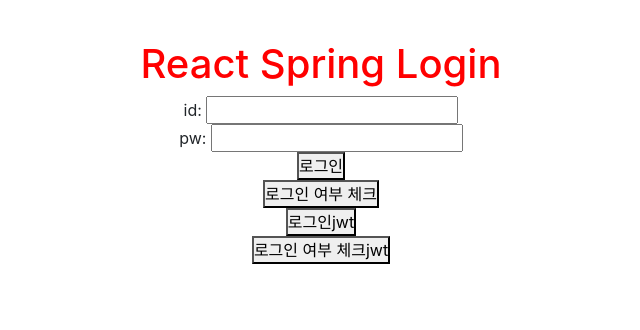
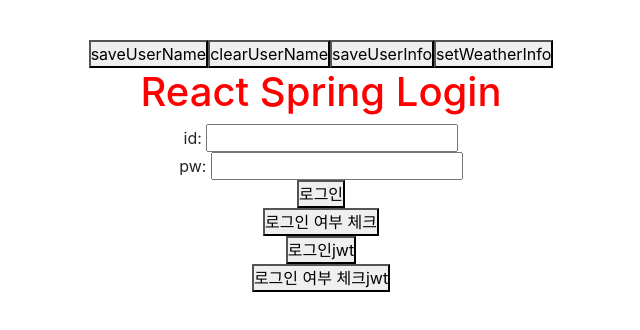
Before and after one commit to psm0419/react-study, a React (Create React App) app: page / in a window 1280 px wide. Shown: the top 330 px of the page, without its empty margins (319-959 px from the left). Built offline with nearby package versions, Linux system fonts and the light colour scheme.

Commit message:
redux 사용하기

```diff
--- a/package.json
+++ b/package.json
@@ -3,6 +3,7 @@
   "version": "0.1.0",
   "private": true,
   "dependencies": {
+    "@reduxjs/toolkit": "^2.6.0",
     "@testing-library/jest-dom": "^5.17.0",
     "@testing-library/react": "^13.4.0",
     "@testing-library/user-event": "^13.5.0",
@@ -11,11 +12,12 @@
     "react": "^18.3.1",
     "react-bootstrap": "^2.10.6",
     "react-dom": "^18.3.1",
+    "react-redux": "^9.2.0",
     "react-router-dom": "^6.28.0",
     "react-scripts": "5.0.1",
     "web-vitals": "^2.1.4"
   },
-  "proxy":"http://localhost:8080",
+  "proxy": "http://localhost:8080",
   "scripts": {
     "start": "react-scripts start",
     "build": "react-scripts build",
--- a/src/react_spring/AppRS.js
+++ b/src/react_spring/AppRS.js
@@ -101,4 +101,6 @@
 
 }
 // npm install axios 설치
+// npm install react-redux
+// npm install @reduxjs/toolkit
 export default AppRS;
--- a/src/react_spring/Login.js
+++ b/src/react_spring/Login.js
@@ -1,12 +1,48 @@
 import { useState } from "react";
 import axios from "axios";
+import { useSelector, useDispatch } from "react-redux";
+import { saveUserName, clearUserName, saveUserInfo, setWeatherInfo } from "./store/store";
 
 function Login() {
+    // redux store에 있는 slice에 값 변경 등의 action 함수를 호출하려면
+    // dispatch에 감싸서 요청
+    let dispatch = useDispatch();
+
+    //redux에 저장된 상태값 접근(사용)
+    let reduxState = useSelector((state) => { return state })
+    console.log(reduxState);
+    console.log(reduxState.user);
+    console.log(reduxState.weather);
+    let user = useSelector((state) => { return state.user })
+    let weather = useSelector((state) => { return state.weather })
+    console.log(user);
+    console.log(weather);
+
     let [id, setId] = useState('');
     let [pw, setPw] = useState('');
 
     return (
         <div>
+            <button onClick={() => {
+                dispatch(saveUserName('abc'));
+                console.log(user);
+            }}>saveUserName</button>
+
+            <button onClick={() => {
+                dispatch(clearUserName());
+                console.log(user);
+            }}>clearUserName</button>
+
+            <button onClick={() => {
+                dispatch(saveUserInfo({ id: 'abc', name: 'Bob' }));
+                console.log(user);
+            }}>saveUserInfo</button>
+
+            <button onClick={() => {
+                dispatch(setWeatherInfo({ weather: 'rainy', temperature: '5', humdt: '80' }));
+                console.log(weather);
+            }}>setWeatherInfo</button>
+
             <h1>React Spring Login</h1>
 
             id: <input type="text" onChange={(e) => {
@@ -88,9 +124,9 @@
                         param1: "abc"
                     },
                     {
-                        headers : {
-                            "Content-Type":"application/json",
-                            "Authorization":"Bearer " + localStorage.getItem("accessToken")
+                        headers: {
+                            "Content-Type": "application/json",
+                            "Authorization": "Bearer " + localStorage.getItem("accessToken")
                         }
                     }
                 )
--- /dev/null
+++ b/src/react_spring/store/store.js
@@ -0,0 +1,91 @@
+import {configureStore, createSlice} from '@reduxjs/toolkit';
+
+//let [username, setUsername] = useState('tom');
+
+let userSlice = createSlice({
+    name: 'username',
+    initialState: 'tom',
+    reducers: {
+        saveUserName(state, action){
+
+            console.log(action.payload);
+            //action.payload = 매개변수로 들어온 'abc'
+
+            // return state + 'add';
+            return action.payload; // -> state 변수 값으로 저장
+        },
+        clearUserName(state){
+            return "clean";
+        },
+        saveUserInfo(state, action){
+
+            console.log(action.payload);
+            console.log(action.payload.id);
+            console.log(action.payload.name);
+
+            let{id, name} = action.payload;
+            console.log(id);
+            console.log(name);
+
+            return state;
+        }
+    }
+})
+//store 전체 기준 리덕스 저장 객체
+export let {saveUserName, clearUserName, saveUserInfo, } = userSlice.actions;
+//actions : 상태관리하는  slice(변수)에 속한 상태변경 함수들의 객체
+
+let weather = createSlice({
+    name: 'weather',
+    initialState: {
+        weather: 'snowy',
+        temperature: '2',
+        humdt: '70'
+    },
+    reducers: {
+        setWeatherInfo(state, action){
+            let {weather, temperature, humdt} =action.payload;
+            console.log(weather);
+            console.log(temperature);
+            console.log(humdt);
+
+            state.weather = weather;
+            state.temperature = temperature;
+            state.humdt = humdt;
+
+            // return {
+            //     weather : weather,
+            //     temperature : temperature,
+            //     humdt : humdt
+            // };
+        }
+    }
+})
+export let {setWeatherInfo } = weather.actions;
+
+let companySlcie = createSlice({
+    name:'company',
+    initialState:{
+        name: 'qwerComp',
+        sid:'10248832',
+        address:'yogiyo'
+    },
+    reducers:{
+        changeAddress(state, action){
+            state.address = action.payload; //changeAddress('주소');
+            state.address = action.payload.address; //changeAddress({adress:'주소'});
+        }
+    }
+})
+
+export let {changeAddress} = companySlcie.actions;
+
+export default configureStore(
+    {
+        reducer: {
+            user: userSlice.reducer,
+            weather: weather.reducer,
+            company: companySlcie.reducer
+        }
+    }
+)
```
Also changed, not shown: src/index.js (+7 -4 lines), 1 other file (tests, documents, lock files or other folders).
